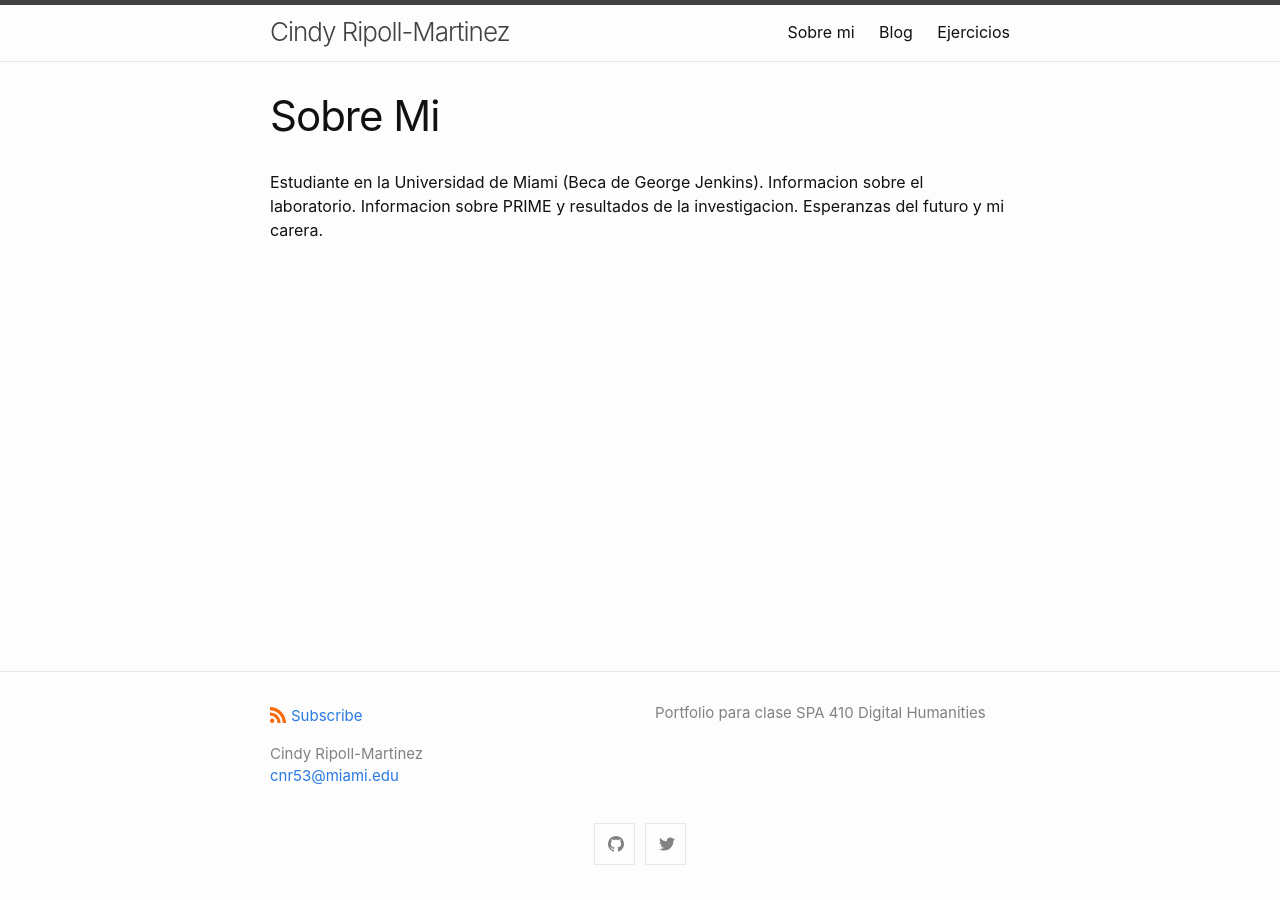
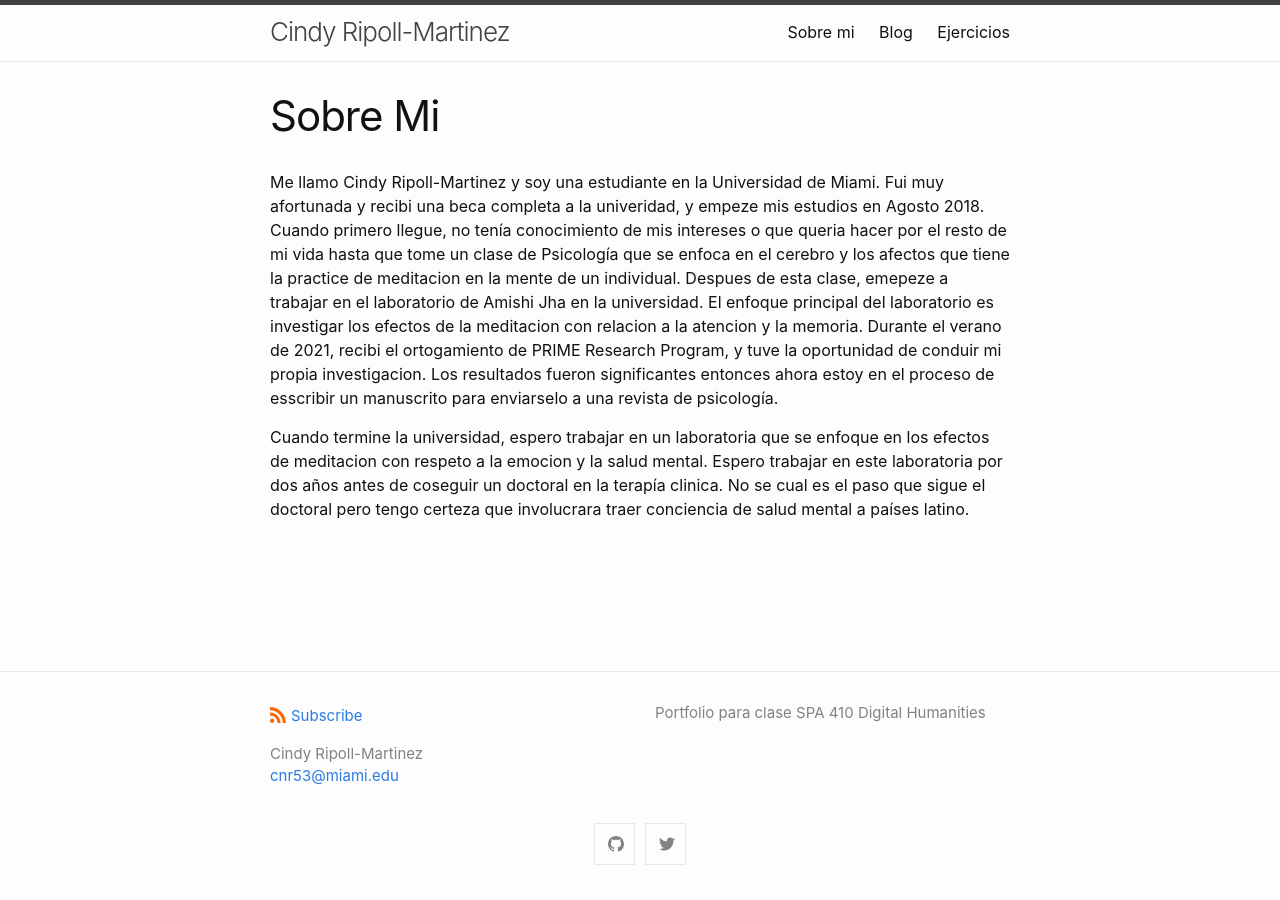
Before and after one commit to cindyripollm/cindyripollm.github.io, a Jekyll site: the page built from sobre_mi.md, in a window 1280 px wide. Built offline with Jekyll 4.4.1, drawn with Linux system fonts in a browser that asks for light colours.

Commit message:
Update sobre_mi.md

```diff
--- a/sobre_mi.md
+++ b/sobre_mi.md
@@ -4,4 +4,6 @@ title: Sobre Mi
 permalink: /sobre_mi/
 ---
 
-Estudiante en la Universidad de Miami (Beca de George Jenkins). Informacion sobre el laboratorio. Informacion sobre PRIME y resultados de la investigacion. Esperanzas del futuro y mi carera.
+Me llamo Cindy Ripoll-Martinez y soy una estudiante en la Universidad de Miami. Fui muy afortunada y recibi una beca completa a la univeridad, y empeze mis estudios en Agosto 2018. Cuando primero llegue, no tenía conocimiento de mis intereses o que queria hacer por el resto de mi vida hasta que tome un clase de Psicología que se enfoca en el cerebro y los afectos que tiene la practice de meditacion en la mente de un individual. Despues de esta clase, emepeze a trabajar en el laboratorio de Amishi Jha en la universidad. El enfoque principal del laboratorio es investigar los efectos de la meditacion con relacion a la atencion y la memoria. Durante el verano de 2021, recibi el ortogamiento de PRIME Research Program, y tuve la oportunidad de conduir mi propia investigacion. Los resultados fueron significantes entonces ahora estoy en el proceso de esscribir un manuscrito para enviarselo a una revista de psicología.
+
+Cuando termine la universidad, espero trabajar en un laboratoria que se enfoque en los efectos de meditacion con respeto a la emocion y la salud mental. Espero trabajar en este laboratoria por dos años antes de coseguir un doctoral en la terapía clinica. No se cual es el paso que sigue el doctoral pero tengo certeza que involucrara traer conciencia de salud mental a países latino.
```
